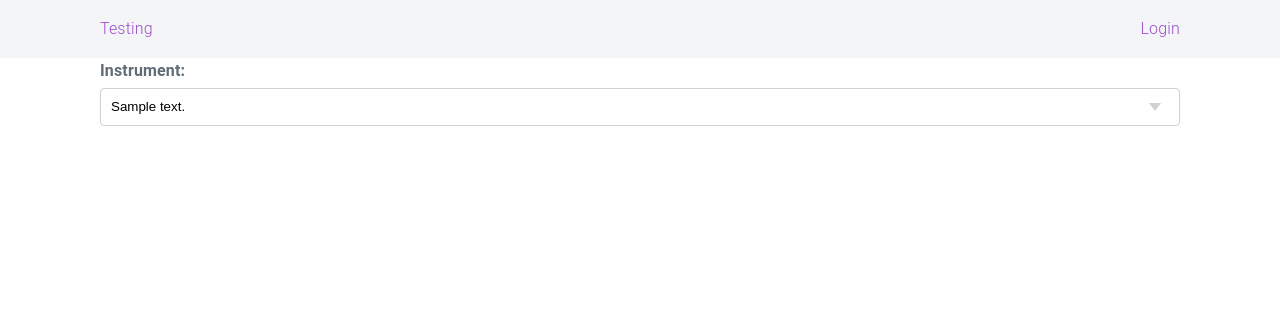
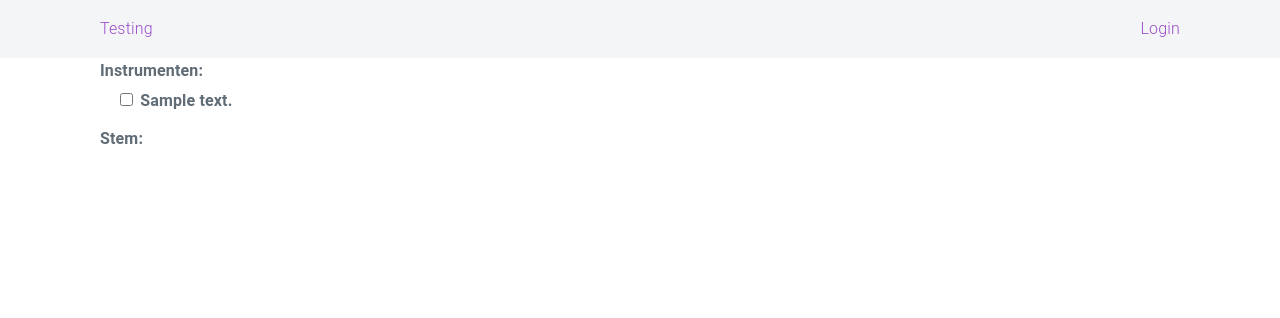
Before and after one commit to seanachaidh/cecilia, a Django app: page /musicmix/labels in a window 1280 px wide. Shown: the top 318 px of the page. Run offline with Django 4.2, Linux system fonts and the light colour scheme; tables that the repository leaves empty hold one stand-in row (values such as "Sample post").

Commit message:
improving layout of instrument en voice selection

```diff
--- a/musicmix/forms.py
+++ b/musicmix/forms.py
@@ -11,5 +11,16 @@ class LabelRegistrationForm(forms.Form):
 
     def __init__(self):
         super(LabelRegistrationForm, self).__init__()
-        choices = fetch_all_choices_for_type('INSTRUMENT')
-        self.fields['instruments'] = forms.ChoiceField(label='Instrument', choices=choices)
+        choices_instruments = fetch_all_choices_for_type('INSTRUMENT')
+        self.fields['instruments'] = forms.MultipleChoiceField(
+            label='Instrumenten',
+            widget=forms.CheckboxSelectMultiple,
+            choices=choices_instruments
+        )
+
+        choices_stem = fetch_all_choices_for_type('STEM')
+        self.fields['parts'] = forms.MultipleChoiceField(
+            label='Stem',
+            widget=forms.CheckboxSelectMultiple,
+            choices=choices_stem
+        )
--- a/musicmix/models.py
+++ b/musicmix/models.py
@@ -13,7 +13,9 @@ class Label(models.Model):
     label_type = models.CharField(max_length=25, choices=LabelType.choices)
 
     def __str__(self) -> str:
-        return self.text.__str__()
+        lower_type = self.label_type.lower().__str__()
+        label_text = self.text.__str__()
+        return f'{label_text} ({lower_type})'
 
 
 class MusicPiece(models.Model):
--- a/musicmix/templates/musicmix/base.html
+++ b/musicmix/templates/musicmix/base.html
@@ -33,5 +33,10 @@
     {% endblock content %}
 </div>
 
+<!-- for styles specific to the template -->
+{% block styles %}
+
+{% endblock styles %}
+
 </body>
 </html>
--- a/musicmix/templates/musicmix/labelregistration.html
+++ b/musicmix/templates/musicmix/labelregistration.html
@@ -5,3 +5,13 @@
     </form>
 
 {% endblock content %}
+
+{% block styles %}
+
+    <style>
+        #id_parts, #id_instruments {
+            padding-left: 1em;
+        }
+    </style>
+
+{% endblock styles %}
```
